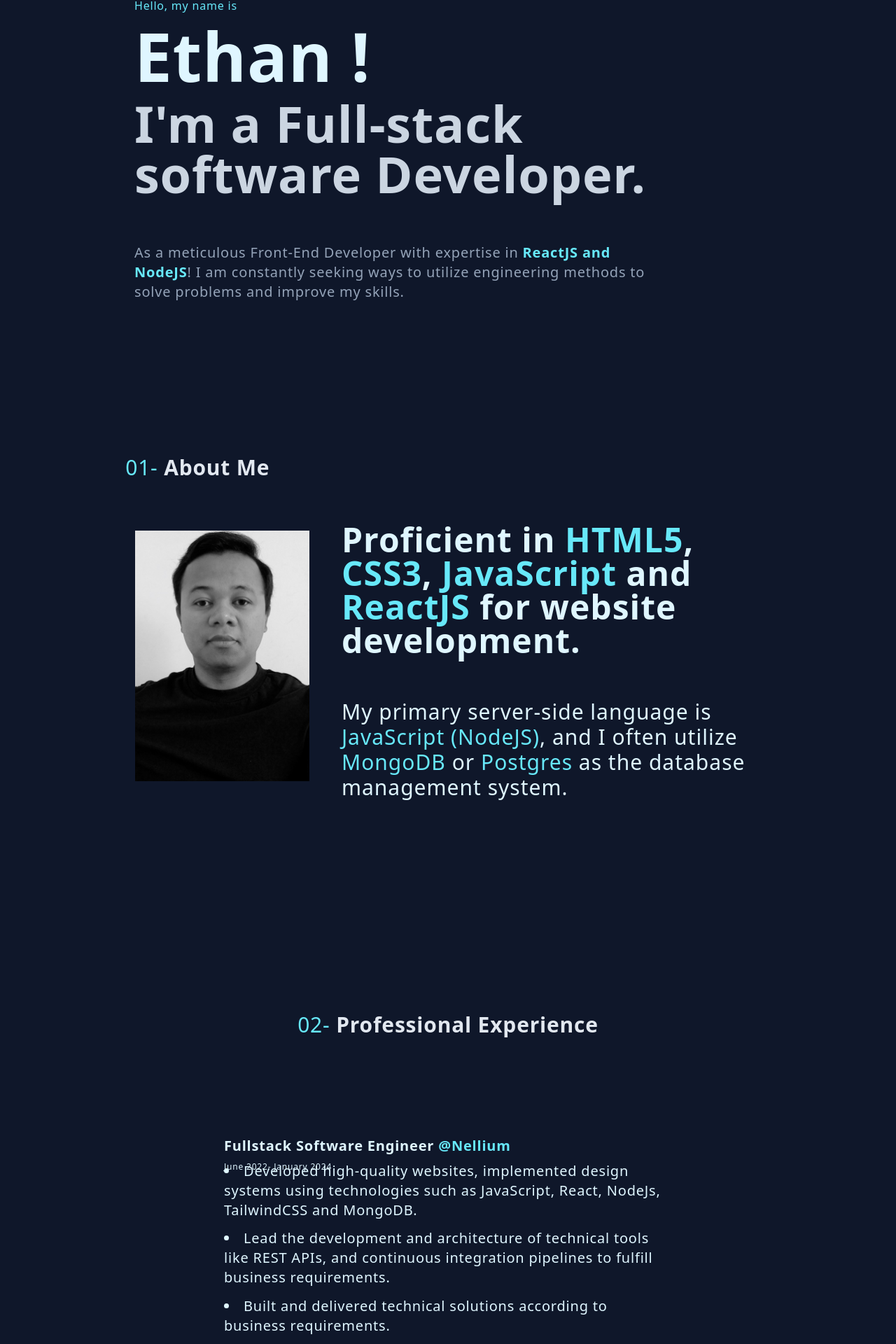
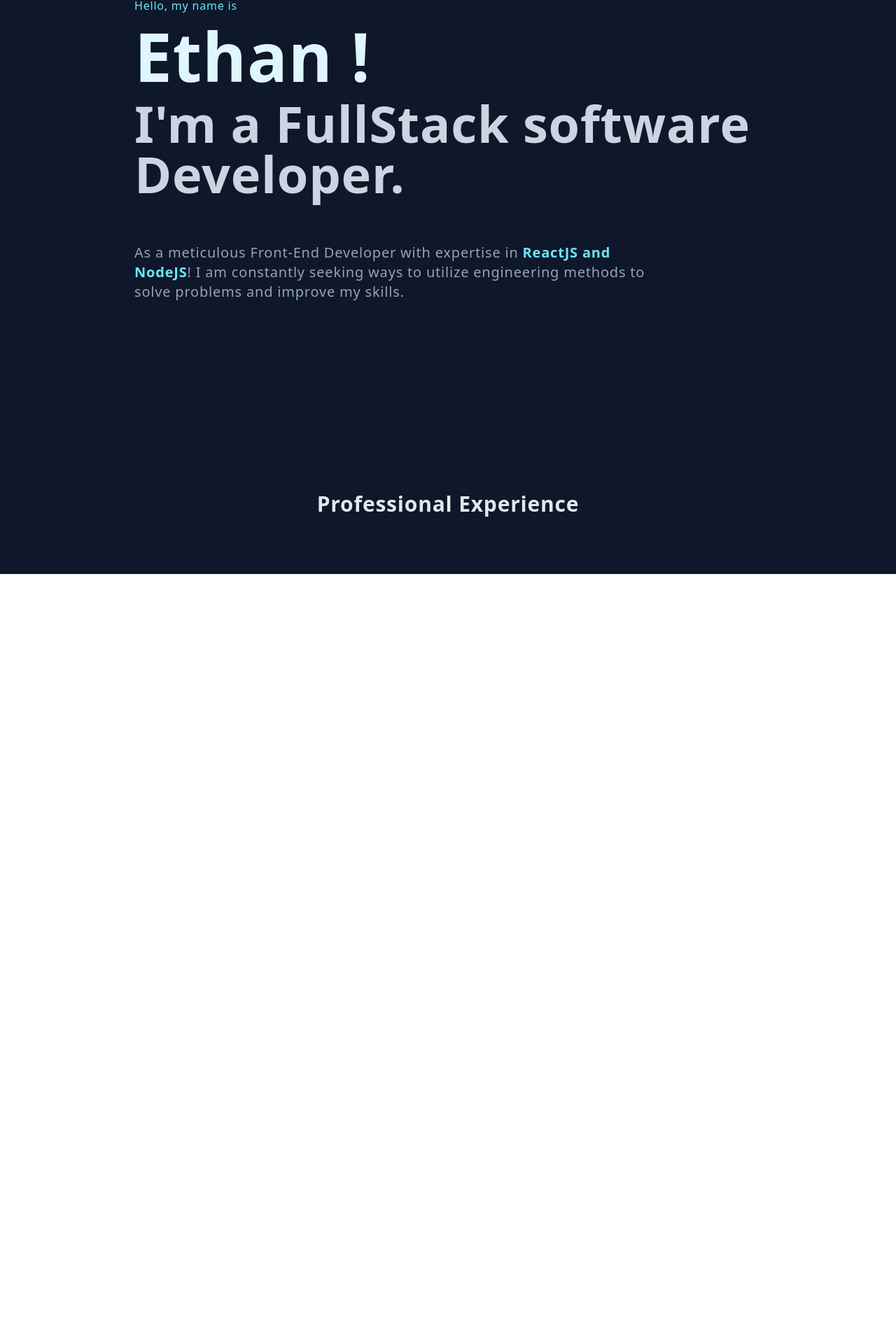
Before and after one commit to Sergyoubi/Current-Portfolio, a React (Create React App) app: page / in a window 1280 px wide. Shown: the part 196-2116 px from the top of the page at 70% size. After the commit the page ends 1016 px from the top, so only its background shows below. Built offline with nearby package versions, Linux system fonts and the light colour scheme.

Commit message:
init design change

```diff
--- a/src/Components/Page/HomePage.js
+++ b/src/Components/Page/HomePage.js
@@ -1,5 +1,5 @@
 import { useEffect } from "react";
-import AboutMe from "../Partial/AboutMe";
+//import AboutMe from "../Partial/AboutMe";
 import Contact from "../Partial/Contact";
 import Experience from "../Partial/Experience";
 // import Projects from "../Partial/Projects";
@@ -17,10 +17,11 @@ const HomePage = () => {
     <div className="w-screen h-screen bg-slate-900">
       <Header />
       <Intro />
-      <AboutMe />
       <Experience />
+      {/*
       <Skills />
       <Contact />
+      */}
     </div>
   );
 };
--- a/src/Components/Partial/Experience.js
+++ b/src/Components/Partial/Experience.js
@@ -2,15 +2,15 @@ import { Fade } from "react-awesome-reveal";
 
 const Experience = () => {
   return (
-    <div className="w-full h-[80%] md:h-[50%] lg:h-[50%] xl:h-full bg-slate-900 flex flex-col justify-center items-center">
-      <div className="w-full h-[10%] lg:h-[30%] xl:h-[15%] flex justify-center items-center">
+    <>
+      <div className="w-full h-[10%] lg:h-[30%] xl:h-[25%] bg-slate-900 flex justify-center items-center relative top-[15%] lg:top-[12%]">
         <p className="text-slate-200 text-xl lg:text-3xl font-bold tracking-[0.8px]">
-          <span className="text-cyan-300 font-thin">02-</span> Professional
-          Experience
+          Professional Experience
         </p>
       </div>
-      <div className="w-full h-[90%]  lg:h-[70%] xl:h-[65%] flex justify-center items-center">
-        <div className="w-[80%] lg:w-[50%] h-[80%] md:h-[65%] flex flex-col justify-center items-center">
+      {/*
+      <div className="w-full h-[90%] lg:h-[70%] xl:h-[80%] bg-slate-900 flex justify-center items-center">
+        <div className="w-[80%] lg:w-[50%] h-[80%] flex flex-col justify-center items-center">
           <div className="w-full h-[25%] lg:h-[20%] flex flex-col justify-center items-start space-y-2">
             <Fade delay={500} duration={1800} triggerOnce>
               <p className="text-light text-lg lg:text-xl font-bold tracking-[0.8px]">
@@ -62,7 +62,42 @@ const Experience = () => {
           </div>
         </div>
       </div>
-    </div>
+      <div className="w-full h-[90%] lg:h-[70%] xl:h-[80%] bg-slate-900 flex justify-center items-center">
+        <div className="w-[80%] lg:w-[50%] h-[80%] flex flex-col justify-center items-center">
+          <div className="w-full h-[25%] lg:h-[20%] flex flex-col justify-center items-start space-y-2">
+            <Fade delay={500} duration={1800} triggerOnce>
+              <p className="text-light text-lg lg:text-xl font-bold tracking-[0.8px]">
+                Frontend software engineer {""}
+                <span className="text-cyan-300">@</span>
+                <a
+                  href="www.misterharper.com"
+                  target="_blank"
+                  rel="noreferrer"
+                  className="text-cyan-300"
+                >
+                  misterharper.com
+                </a>
+              </p>
+              <p className="text-light text-xs tracking-[0.8px]">
+                March 2019- April 2022
+              </p>
+            </Fade>
+          </div>
+          <div className="w-full h-[75%] lg:h-[80%] flex flex-col justify-center items-center">
+            <ul className="text-light text-base lg:text-xl font-thin list-inside list-disc">
+              <Fade delay={600} duration={1800} triggerOnce>
+                <li className="py-[1%] tracking-[0.8px] select-none">
+                  Architected and implemented the user interface using
+                  technologies such as React, JavaScript, TailwindCSS and
+                  Material UI.
+                </li>
+              </Fade>
+            </ul>
+          </div>
+        </div>
+      </div>
+      */}
+    </>
   );
 };
 
--- a/src/Components/Partial/Intro.js
+++ b/src/Components/Partial/Intro.js
@@ -31,7 +31,7 @@ const Intro = () => {
           className="relative left-2 md:left-[5%] lg:left-0"
         >
           <p className="text-slate-300 text-3xl lg:text-7xl font-bold tracking-[0.8px]">
-            I'm a Full-stack software Developer.
+            I'm a FullStack software Developer.
           </p>
         </Fade>
         <Fade
```
